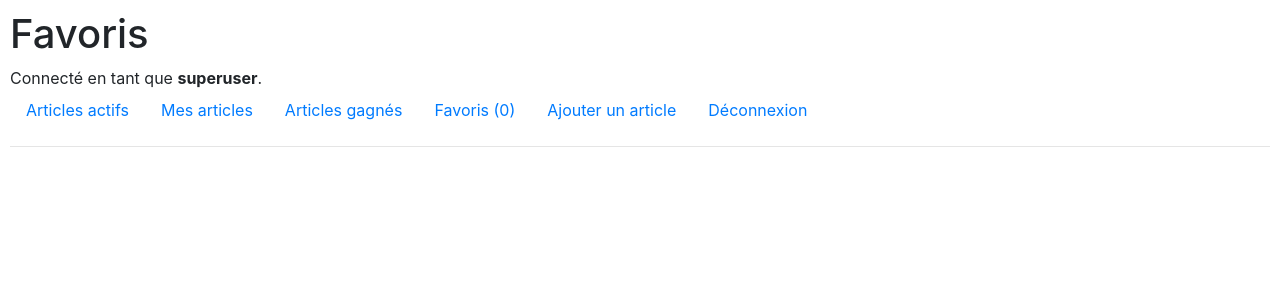
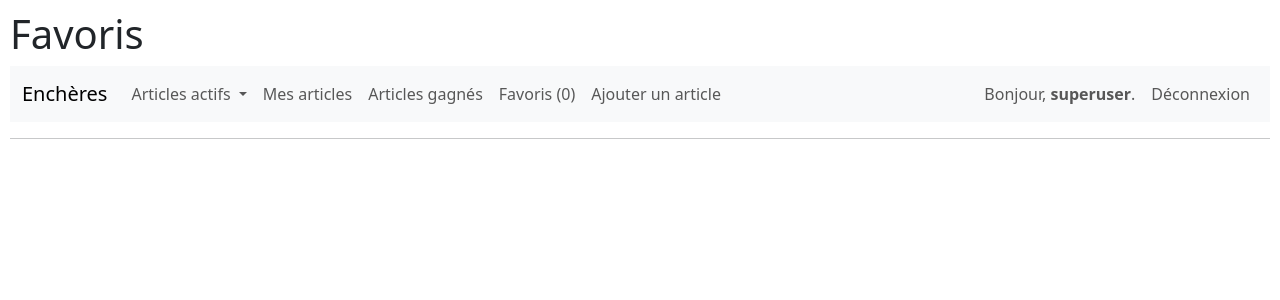
Before and after one commit to DarkCastor111/cs50_commerce, a Django app: page /article/favoris in a window 1280 px wide. Shown: the top 300 px of the page. Run offline with Django 3.2, Linux system fonts and the light colour scheme; a user stored in the database is signed in; data comes from the database, SQL or seed files in the repository; both versions use the stored data as it was after the commit; some libraries are stand-ins or nearby versions.

Commit message:
Version 0.12 navigation

```diff
--- a/auctions/templates/auctions/index.html
+++ b/auctions/templates/auctions/index.html
@@ -11,40 +11,38 @@
             </div>
             <div class="col-md-8 m-2">
                 <div class="row">
-                    <h3><a href="{% url 'visualiser' article.id %}">{{ article.titre }}</a> </h3>
+                    <h3><a href="{% url 'visualiser' article.id %}">{{ article.titre }}</a>
+                        {% if article.actif and user.is_authenticated and user in article.users_interesses.all %}
+                        *
+                        {% endif %}
+                    </h3>
+
                 </div>
                 <div class="row">
                     <h4>Prix : {{ article.mise_a_prix|floatformat:2 }} Euros</h4>
                 </div>
-                {% if article.actif and user.is_authenticated %}
-                <div class="row">
+                {% if user.is_authenticated and user == article.proprietaire %}
+                <span class="badge text-bg-danger">Propriétaire</span>
+                {% endif %}
                 {% if article.actif %}
-                        <input class="btn btn-success btn-sm m-1" type="submit" value="Actif">
+                <span class="badge text-bg-success">Actif</span>
+                {% else %}
+                <span class="badge text-bg-secondary">Enchère clôturée</span>
                 {% endif %}
-                    {% if user == article.proprietaire %}
-                        <input class="btn btn-danger btn-sm m-1" type="submit" value="Propriétaire">
-                    {% elif user in article.users_interesses.all %}
+
+                {% if article.actif and user.is_authenticated and not user == article.proprietaire %}
                 <form action="{% url 'api_watchlist' %}" method="post">
                     {% csrf_token %}
                     <input type="hidden" name="form_id_article" value="{{ article.id }}">
                     <input type="hidden" name="form_redirect" value="{{ nm_redirect }}">
+                        {% if user in article.users_interesses.all %}
                         <input type="hidden" name="form_mode" value="mode_retrait">
-                        <input class="btn btn-secondary btn-sm m-1" type="submit" value="Supprimer des Favoris">
+                        <input class="btn btn-secondary btn-sm m-1" type="submit" value="Supprimer des favoris">
+                        {% else %}
+                        <input type="hidden" name="form_mode" value="mode_ajout">
+                        <input class="btn btn-warning btn-sm m-1" type="submit" value="Ajouter aux favoris">
+                        {% endif %}
                 </form>
-                    {% else %}
-                    <form action="{% url 'api_watchlist' %}" method="post">
-                        {% csrf_token %}
-                        <input type="hidden" name="form_id_article" value="{{ article.id }}">
-                        <input type="hidden" name="form_redirect" value="{{ nm_redirect }}">
-                        <input type="hidden" name="form_mode" value="mode_ajout">
-                        <input class="btn btn-warning btn-sm m-1" type="submit" value="Ajouter aux Favoris">
-                    </form>
-                    {% endif %}
-                </div>
-                {% elif not article.actif %}
-                <div class="row">
-                    <input class="btn btn-secondary btn-sm m-1" type="submit" value="Enchère clôturée">
-                </div>
                 {% endif %}
         </div>
         </div>
--- a/auctions/templates/auctions/layout.html
+++ b/auctions/templates/auctions/layout.html
@@ -4,22 +4,36 @@
 <html lang="en">
     <head>
         <title>Enchères</title>
-        <link rel="stylesheet" href="https://stackpath.bootstrapcdn.com/bootstrap/4.4.1/css/bootstrap.min.css" integrity="sha384-Vkoo8x4CGsO3+Hhxv8T/Q5PaXtkKtu6ug5TOeNV6gBiFeWPGFN9MuhOf23Q9Ifjh" crossorigin="anonymous">
+        <link rel="stylesheet" href="https://cdn.jsdelivr.net/npm/bootstrap@5.3.3/dist/css/bootstrap.min.css" rel="stylesheet" integrity="sha384-QWTKZyjpPEjISv5WaRU9OFeRpok6YctnYmDr5pNlyT2bRjXh0JMhjY6hW+ALEwIH" crossorigin="anonymous">
         <link href="{% static 'auctions/styles.css' %}" rel="stylesheet">
+        <script src="https://cdn.jsdelivr.net/npm/bootstrap@5.3.3/dist/js/bootstrap.bundle.min.js" integrity="sha384-YvpcrYf0tY3lHB60NNkmXc5s9fDVZLESaAA55NDzOxhy9GkcIdslK1eN7N6jIeHz" crossorigin="anonymous"></script>
     </head>
     <body>
         <h1>{% block title %} Enchères {% endblock %}</h1>
-        <div>
-            {% if user.is_authenticated %}
-                Connecté en tant que <strong>{{ user.username }}</strong>.
-            {% else %}
-                Non connecté
-            {% endif %}
-        </div>
-        <ul class="nav">
-            <li class="nav-item">
-                <a class="nav-link" href="{% url 'index' %}">Articles actifs</a>
+
+        <nav class="navbar navbar-expand-lg bg-body-tertiary">
+            <div class="container-fluid">
+                <a class="navbar-brand" href="#">Enchères</a>
+                <button class="navbar-toggler" type="button" data-bs-toggle="collapse" data-bs-target="#navbarSupportedContent" aria-controls="navbarSupportedContent" aria-expanded="false" aria-label="Toggle navigation">
+                    <span class="navbar-toggler-icon"></span>
+                </button>
+                <div class="collapse navbar-collapse" id="navbarSupportedContent">
+                    <ul class="navbar-nav me-auto mb-2 mb-lg-0">
+                        <li class="nav-item dropdown">
+                            <a class="nav-link dropdown-toggle" href="#" role="button" data-bs-toggle="dropdown" aria-expanded="false">
+                                Articles actifs
+                            </a>
+                            <ul class="dropdown-menu">
+                                <li><a class="dropdown-item" href="{% url 'index' %}">Tous</a></li>
+                                <li><hr class="dropdown-divider"></li>
+                                <li><a class="dropdown-item" href="{% url 'categorie' '--' %}">Sans Catégorie</a></li>
+                                <li><a class="dropdown-item" href="{% url 'categorie' 'MO' %}">Mode</a></li>
+                                <li><a class="dropdown-item" href="{% url 'categorie' 'JO' %}">Jouets</a></li>
+                                <li><a class="dropdown-item" href="{% url 'categorie' 'EL' %}">Électronique</a></li>
+                                <li><a class="dropdown-item" href="{% url 'categorie' 'MA' %}">Maison</a></li>
+                            </ul>
                         </li>
+
                         {% if user.is_authenticated %}
                         <li class="nav-item">
                             <a class="nav-link" href="{% url 'mes_articles' %}">Mes articles</a>
@@ -33,7 +47,14 @@
                         <li class="nav-item">
                             <a class="nav-link" href="{% url 'creer' %}">Ajouter un article</a>
                         </li>
-                <li class="nav-item">
+                        {% endif %}
+                    </ul>
+                    <ul class="d-flex navbar-nav mb-2 mb-lg-0">
+                        {% if user.is_authenticated %}
+                        <li>
+                            <a class="nav-link">Bonjour, <strong>{{ user.username }}</strong>. </a>
+                        </li>
+                        <li>
                             <a class="nav-link" href="{% url 'logout' %}">Déconnexion</a>
                         </li>
                         {% else %}
@@ -44,8 +65,15 @@
                             <a class="nav-link" href="{% url 'register' %}">S'inscrire</a>
                         </li>
                         {% endif %}
+
                     </ul>
+                </div>
+            </div>
+        </nav>
         <hr>
+
+
+
         {% block body %}
         {% endblock %}
     </body>
--- a/auctions/urls.py
+++ b/auctions/urls.py
@@ -11,7 +11,8 @@ urlpatterns = [
     path("article/articles_gagnés", views.vue_articles_gagnes, name="articles_gagnes"),
     path("article/favoris", views.vue_favoris, name="favoris"),
     path("article/creer", views.vue_creerArticle, name="creer"),
-    path("article/<str:id_article>", views.vue_article, name="visualiser"),
+    path("article/categorie/<str:key_categorie>", views.vue_article, name="categorie"),
+    path("article/<str:id_article>", views.index, name="visualiser"),
     path("watchlist", views.api_gestion_watchlist, name="api_watchlist"),
     path("enchere", views.api_gestion_enchere, name="api_enchere"),
     path("cloture", views.api_cloture_enchere, name="api_cloture"),
```
Also changed, not shown: auctions/templates/auctions/visualiser.html (+18 -16 lines), db.sqlite3. Lines whose indentation alone changed are shown as unchanged.
